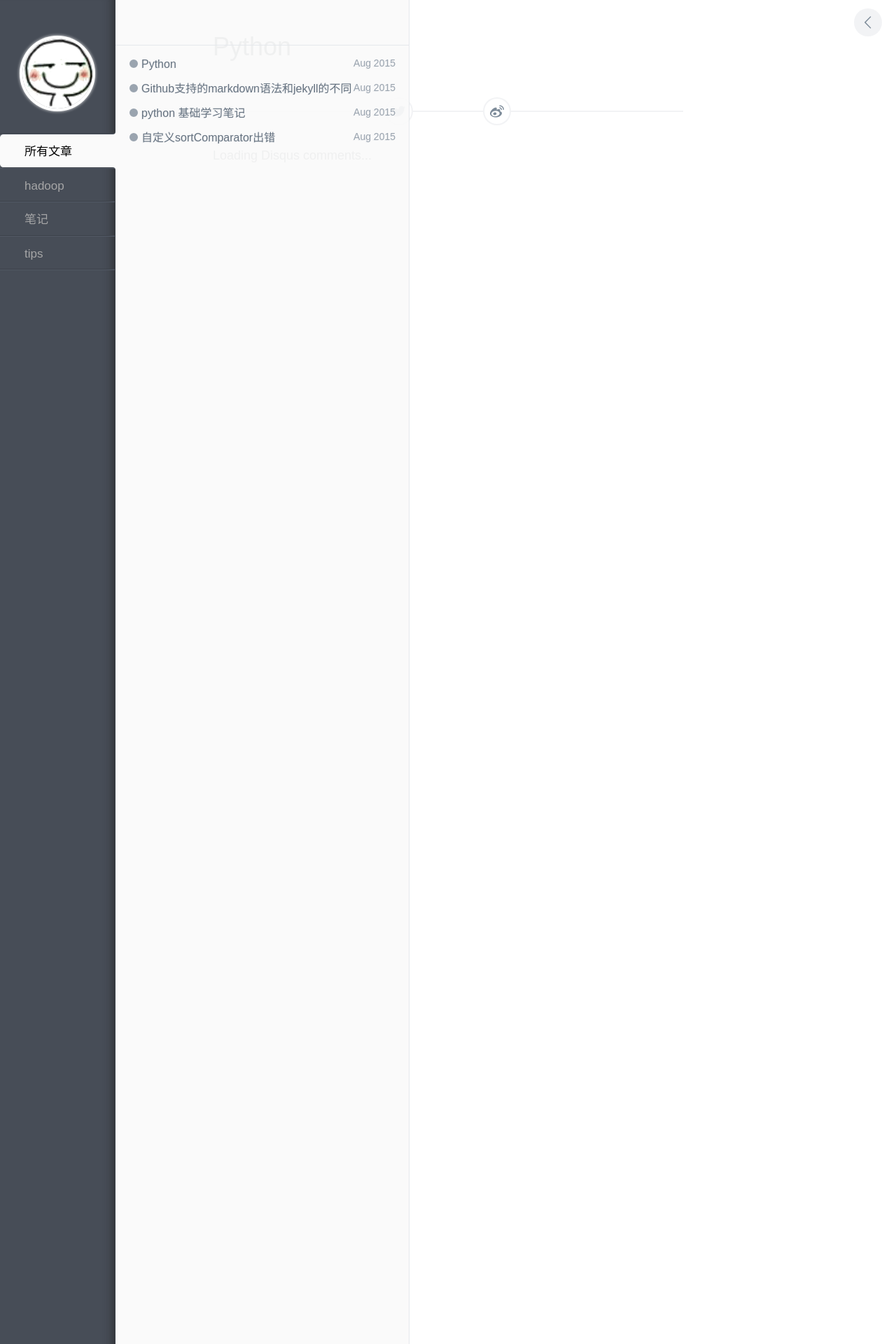
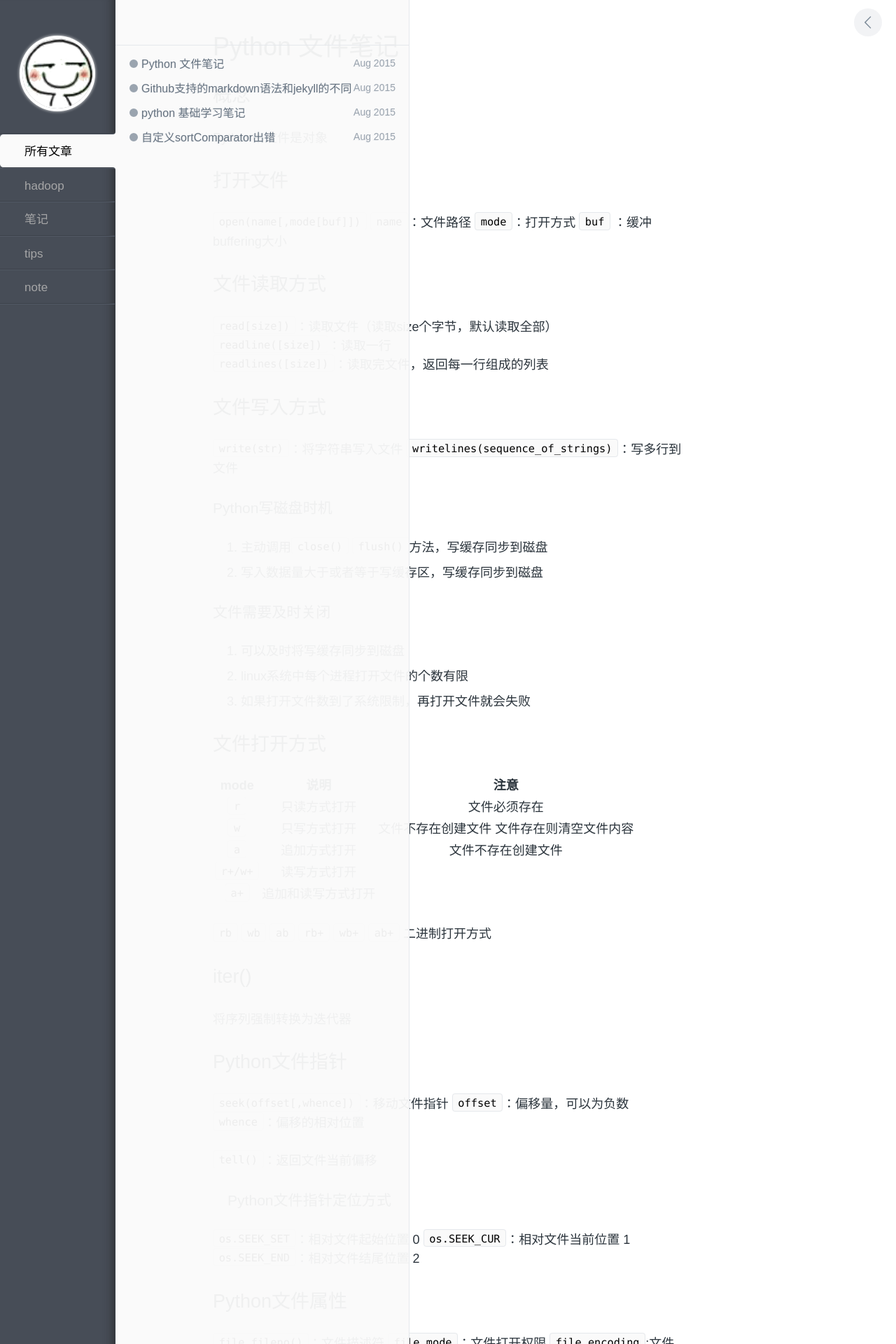
Before and after one commit to jnchen/jnchen.github.io, a Jekyll site: the page built from _posts/note/2015-08-28-note-of-python-file.md, in a window 1280 px wide. Shown: the top 1920 px of the page at 70% size. Built offline with Jekyll 4.4.1, drawn with Linux system fonts in a browser that asks for light colours; comment, search, counter and statistics services are not loaded; some of the changed text lies outside the part shown.

Commit message:
Update 2015-08-28-note-of-python-file.md

````diff
--- a/_posts/note/2015-08-28-note-of-python-file.md
+++ b/_posts/note/2015-08-28-note-of-python-file.md
@@ -1,7 +1,172 @@
 ---
 layout: post
-title: "Python "
-description: ""
-category:
-tags: []
+title: "Python 文件笔记"
+description: "Python学习笔记之文件"
+category: note
+tags: [Python, note]
 ---
+
+## 概念
+
+Python中文件是对象
+
+## 打开文件
+
+`open(name[,mode[buf]])`
+`name`：文件路径
+`mode`：打开方式
+`buf` ：缓冲buffering大小
+
+## 文件读取方式
+
+`read[size])`：读取文件（读取size个字节，默认读取全部）
+`readline([size])`：读取一行
+`readlines([size])`：读取完文件，返回每一行组成的列表
+
+## 文件写入方式
+
+`write(str)`：将字符串写入文件
+`writelines(sequence_of_strings)`：写多行到文件
+
+### Python写磁盘时机
+
+ 1. 主动调用`close()` `flush()`方法，写缓存同步到磁盘
+ 2. 写入数据量大于或者等于写缓存区，写缓存同步到磁盘
+
+### 文件需要及时关闭
+
+1. 可以及时将写缓存同步到磁盘
+2. linux系统中每个进程打开文件的个数有限
+3. 如果打开文件数到了系统限制，再打开文件就会失败
+
+
+## 文件打开方式
+
+| mode | 说明 | 注意 |
+| :------: | :------: | :-----: |
+|`r`| 只读方式打开|文件必须存在|
+|`w`|只写方式打开|文件不存在创建文件 文件存在则清空文件内容|
+|`a`|追加方式打开|文件不存在创建文件|
+|`r+/w+`|读写方式打开|
+|`a+`|追加和读写方式打开|
+
+`rb` `wb` `ab` `rb+` `wb+` `ab+` 二进制打开方式
+
+
+
+## iter()
+
+将序列强制转换为迭代器
+
+## Python文件指针
+
+`seek(offset[,whence])`：移动文件指针
+`offset`：偏移量，可以为负数
+`whence`：偏移的相对位置
+
+`tell()`：返回文件当前偏移
+
+
+###　Python文件指针定位方式
+
+`os.SEEK_SET`：相对文件起始位置     0
+`os.SEEK_CUR`：相对文件当前位置     1
+`os.SEEK_END`：相对文件结尾位置     2
+
+## Python文件属性
+
+`file.fileno()`：文件描述符
+`file.mode`：文件打开权限
+`file.encoding`:文件编码格式
+`file.closed`：文件是否关闭
+
+##　Python标准文件
+
+文件标准输入：`sys.stdin`
+文件标准输出：`sys.stdout`
+文件标准错误：`sys.stderr`
+
+## Python文件命令行参数
+
+`sys.argv`属性，可以得到命令行参数 它是一个字符串组成的列表
+第一个是`py文件`本身
+
+## Python文件编码   2.x
+
+`unicode.encode(u'慕课','utf-8')`   将ASCII转换为utf-8   2.x
+
+创建一个utf-8或者其他编码格式的文件：
+使用codecs模块提供的方法创建指定编码格式的文件
+
+使用指定的编码格式打开文件：
+`open(fname,mod,encoding,errors,buffering)`
+
+## OS模块调用
+
+`os.open(filename,flag[,mode])`：打开文件
+`flag`:打开文件方式 :
+
+    os.O_CREATE：创建文件
+    os.O_RDONLY：只读方式打开文件
+    os.O_WRONLY：只写方式打开文件
+    os.O_RDWR  ：读写方式打开文件
+
+
+`os.read(fd,buffersize)`：读取文件
+`os.write(fd,string)`   ：写入文件 2.x
+`os.write(fd,bytes)`    ：写入文件 3.x
+`os.lseek(fd,pos.how)`  ：文件指针操作
+`os.close(fd)`          ：关闭文件
+
+|os方法|说明|
+|:----|:----|
+|`access(path,mode)` |判断该文件权限,F\_OK存在, R\_OK可读,W\_OK可写,X\_OK可执行|
+|`listdir(path)`|返回当前目录下所有文件组成的列表|
+|`remove(path)`|删除文件|
+|`rename(old,new)`|修改文件或者目录名|
+|`mkdir(path[,mod])`|创建目录|
+|`makedirs(path[,mode])`|创建多级目录|
+|`removedirs(path)`|删除多级目录|
+|`rmdir(path)`|删除目录，目录必须为空|
+
+
+## os.path模块
+
+|os.path方法|说明|
+|:----|:-----|
+|`exist(path)`|当前路径是否存在|
+|`isdir(s)`|是否是一个目录|
+|`isfile(path)`|是否是一个文件|
+|`getsize(filename)`|返回文件大小|
+|`dirname(p)`|返回路径的目录|
+|`basename(p)`|返回路径的文件名|
+
+## Python configParser   2.x
+
+ini格式：
+节:[session]
+参数：键=值 name= value
+
+```python
+#2.x
+import ConfigParser
+cfg = ConfigParser.ConfigParser()
+#3.x
+import configparser
+cfg  = configparser.ConfigParser()
+/////////////////////////////
+cfg.read('conf')#读取成功返回list，可读取多个配置文件
+
+#打印设置树
+for i in cfg.sections():
+    print(i)
+    print(cfg.items(i))
+
+#增加设置项和组
+cfg.set('userinfo','name','zhangsan')
+#删除设置项
+cfg.remove_option('userinfo','name')
+#删除设置组
+cfg.remove_section('userinfo')
+
+```
````
